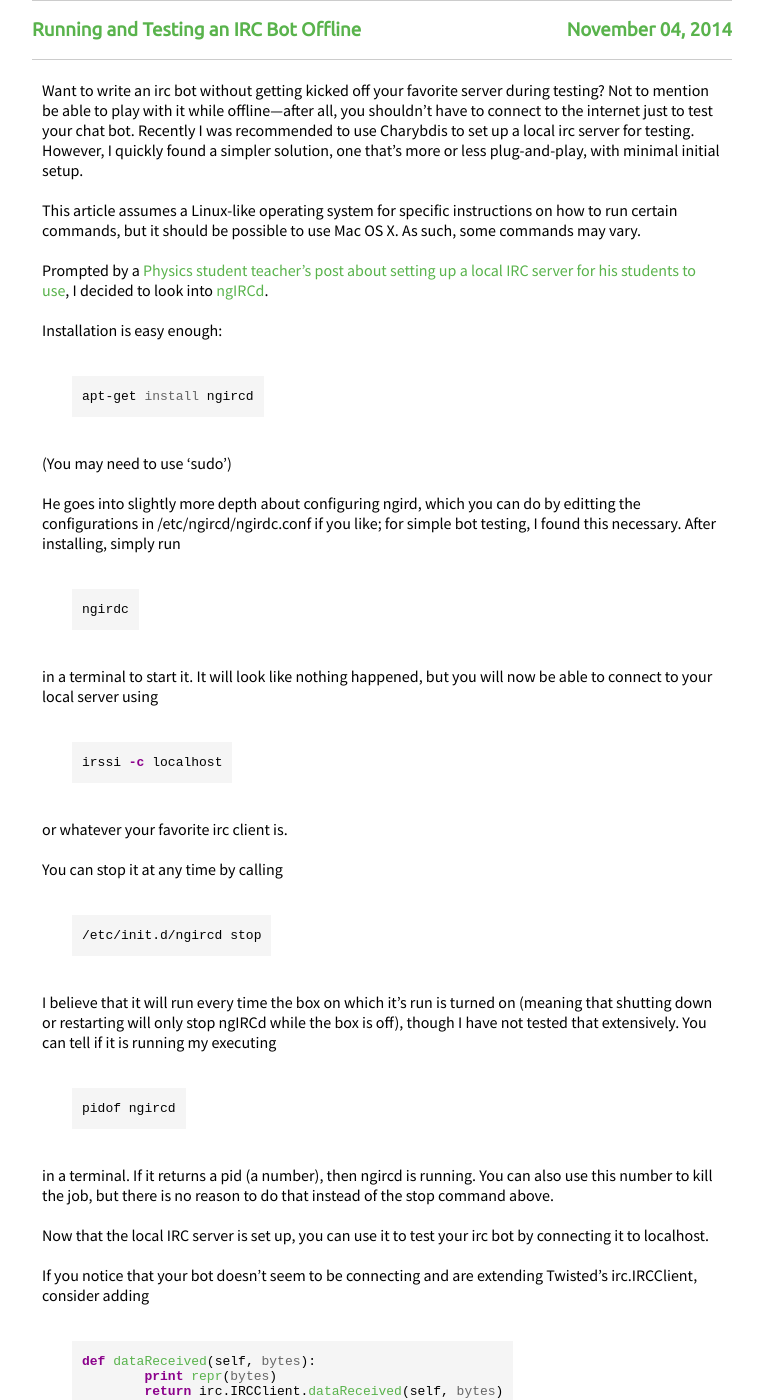
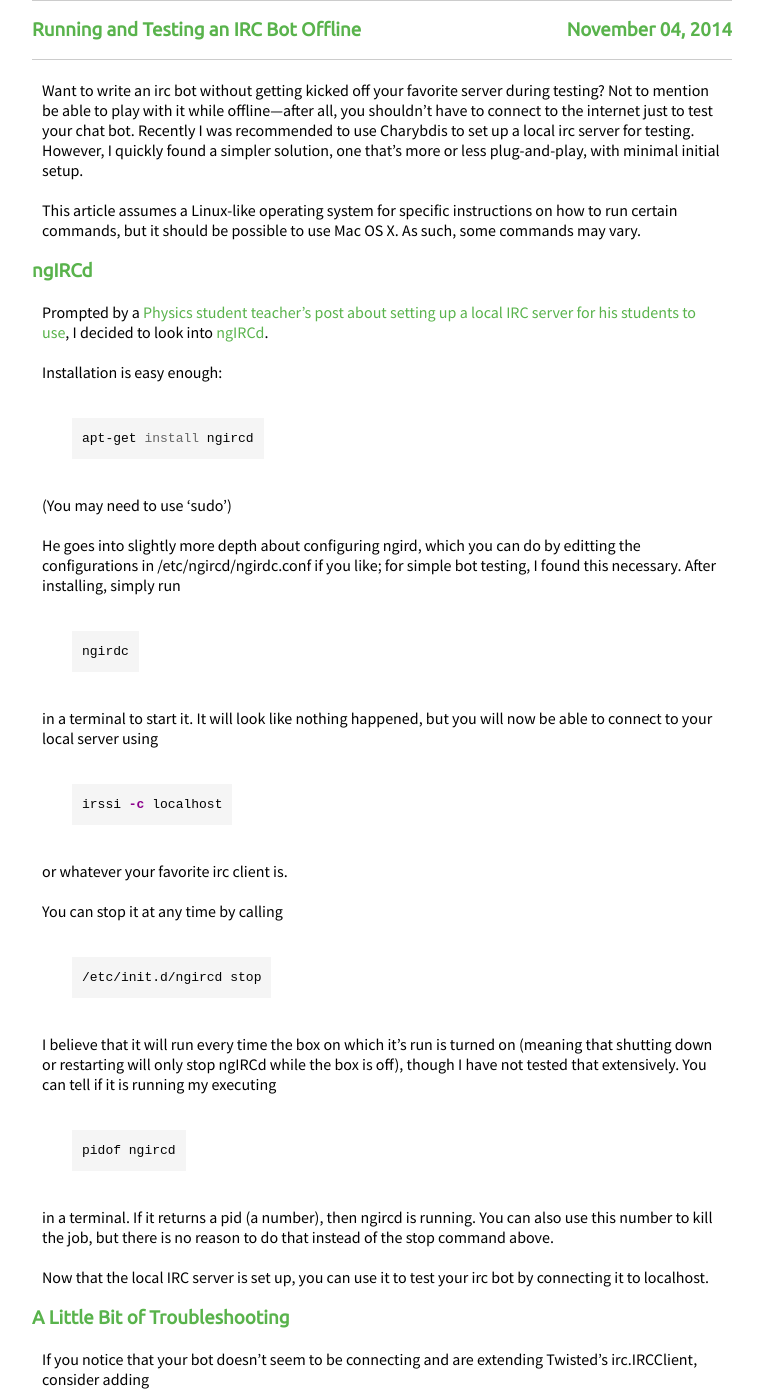
Before and after one commit to konahart/konahart.github.io, a Jekyll site: the page built from _posts/2014-11-04-IRCBotTesting.md, in a window 1280 px wide and 1400 px high, scrolled down 214 px. Shown: the whole window, without its empty margins (258-1021 px from the left). Built offline with Jekyll 4.4.1, drawn with Linux system fonts in a browser that asks for light colours.

Commit message:
Add post subheadings

```diff
--- a/_posts/2014-11-04-IRCBotTesting.md
+++ b/_posts/2014-11-04-IRCBotTesting.md
@@ -10,9 +10,10 @@ testing. However, I quickly found a simpler solution, one that's more or
 less plug-and-play, with minimal initial setup.
 
 This article assumes a Linux-like operating system for specific instructions on
-how to run certain commands, but it should be possible to use Mac OS X. As such,
-some commands may vary.
+how to run certain commands, but it should be possible to use Mac OS X. As
+such, some commands may vary.
 
+###ngIRCd
 Prompted by a <a href="http://blog.tremily.us/posts/Local_IRC_server/">Physics
 student teacher's post about setting up a local IRC server for his students to
 use</a>, I decided to look into <a href="http://ngircd.barton.de/">ngIRCd</a>.
@@ -54,6 +55,7 @@ of the stop command above.
 Now that the local IRC server is set up, you can use it to test your irc bot
 by connecting it to localhost.
 
+###A Little Bit of Troubleshooting
 If you notice that your bot doesn't seem to be connecting and are extending
 Twisted's irc.IRCClient, consider adding
 
```
